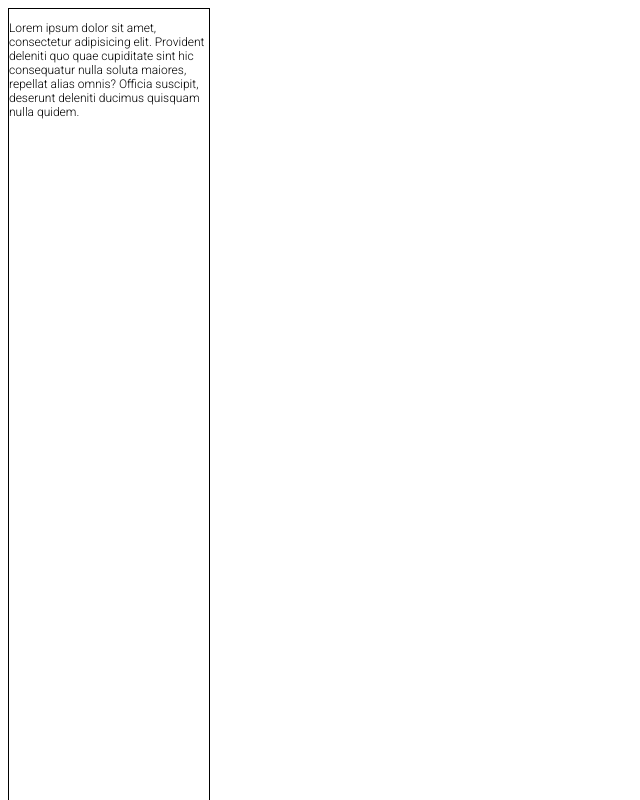
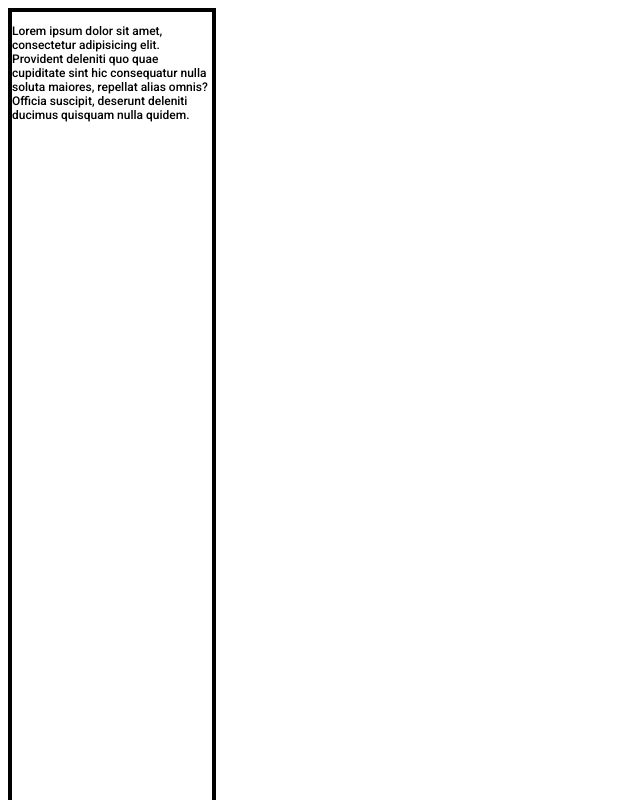
Before and after one commit to Bhalvo/CSS-Crashcourse, a plain HTML site: page index.html in a window 1280 px wide. Shown: the top 800 px of the page, without its empty margins (0-640 px from the left). Drawn offline with Linux system fonts and the light colour scheme.

Commit message:
more practice with common elements

```diff
--- a/style.css
+++ b/style.css
@@ -2,8 +2,8 @@ div {
     width: 100%;
     max-width: 200px;
     height: 100vw;
-    border: 1px solid black;
+    border: 4px solid black;
     font-size: 12px;
-    font-weight: 100;
+    font-weight: 500;
     font-family: "Roboto", sans-serif;
 }
```
